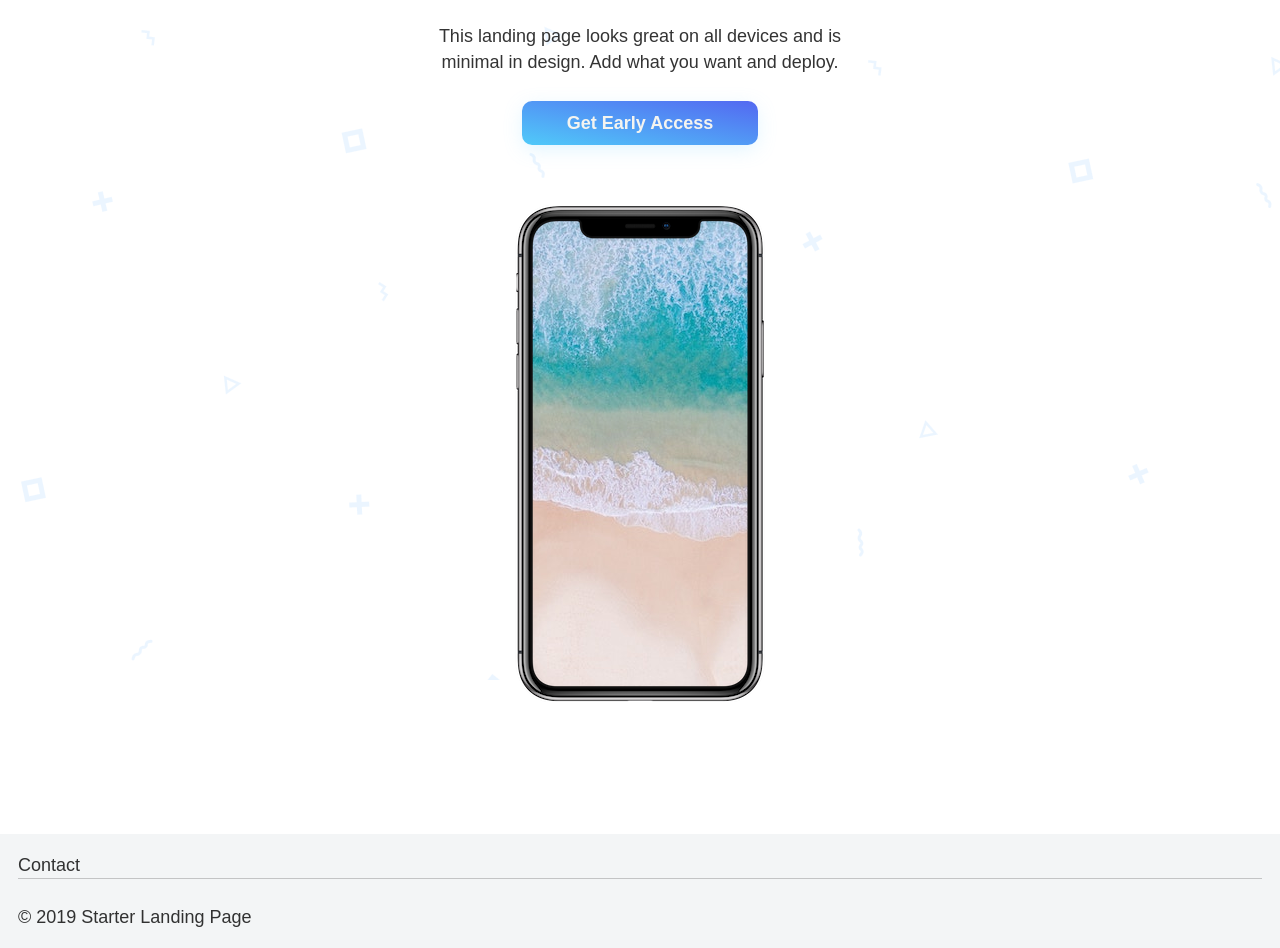
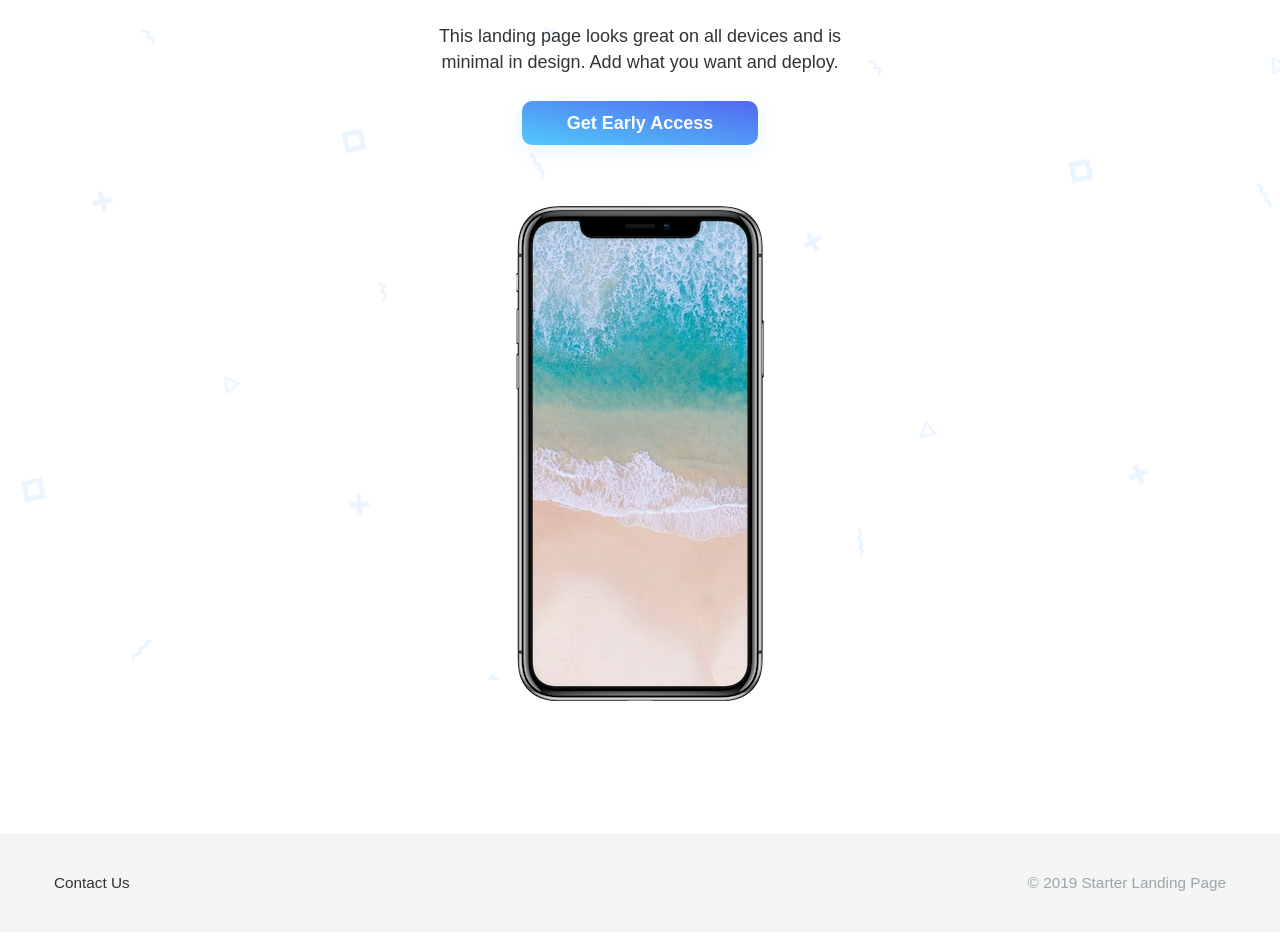
Before and after one commit to gillkyle/gatsby-starter-landing-page, a Gatsby site: page / in a window 1280 px wide. Shown: the part 120-1068 px from the top of the page. Built offline with nearby package versions, Linux system fonts and the light colour scheme; Gatsby itself is replaced by a stand-in of ours.

Commit message:
simple footer

```diff
--- a/src/components/footer.js
+++ b/src/components/footer.js
@@ -10,10 +10,21 @@ const Footer = ({ siteTitle }) => (
       backgroundColor: COLORS.lightGray,
     }}
   >
-    <div>Contact</div>
-    <hr />© {new Date().getFullYear()}
-    {` `}
-    {siteTitle}
+    <div
+      style={{
+        display: "flex",
+        justifyContent: "space-between",
+        padding: "1rem 2rem",
+        fontSize: ".85rem",
+      }}
+    >
+      <div>Contact Us</div>
+      <div style={{ color: COLORS.mediumGray }}>
+        © {new Date().getFullYear()}
+        {` `}
+        {siteTitle}
+      </div>
+    </div>
   </footer>
 )
 
--- a/src/styles/constants.js
+++ b/src/styles/constants.js
@@ -1,16 +1,13 @@
 export const COLORS = {
-  lightWhite: "#F4F4F0",
-  semiWhite: "rgba(255,255,240,0.25)",
-  lightBlue: "#50CAF9",
-  blue: "#5390F0",
-  darkBlue: "#396CB7",
-  gray: "#777",
-  lightGray: "#f3f5f6",
-  black: "#494a66",
-  gold: "#ffbd0a",
-  semiGold: "rgba(255,189,10,0.5)",
+  lightWhite: "#FBFDFF",
+  lightGray: "#F3F5F6",
+  mediumGray: "#a0a4a6",
+  babyBlue: "#50CAF9",
+  blue: "#5368f1",
 }
 
-export const GRADIENT = `linear-gradient(to top right, #50CAF9, #5368f1)`
+export const GRADIENT = `linear-gradient(to top right, ${COLORS.babyBlue}, ${
+  COLORS.blue
+})`
 
 export const BORDER_RADIUS = "10px"
```
